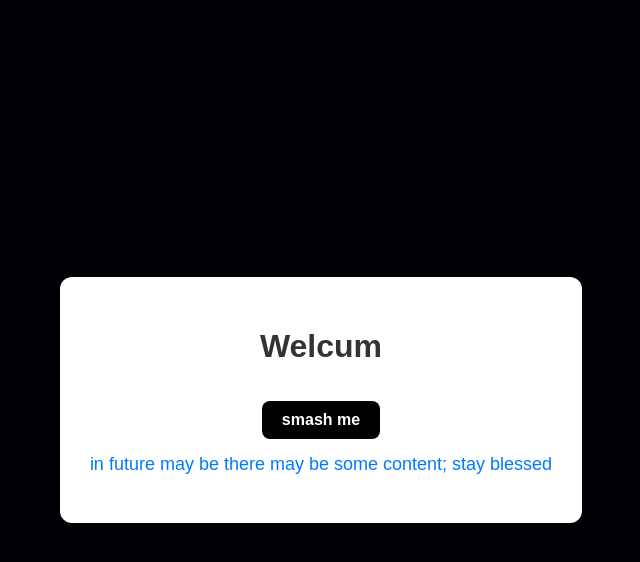
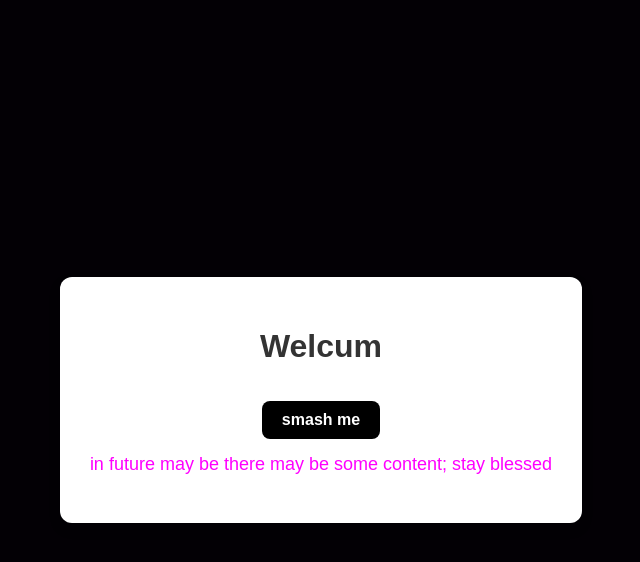
Before and after one commit to web-head-23/black.ink, a plain HTML site: page index.html in a window 1280 px wide. Both pictures are taken after a click on the button "smash me". Shown: the whole page, without its empty margins (319-959 px from the left). Drawn offline with Linux system fonts and the light colour scheme.

Commit message:
Update index.html

```diff
--- a/index.html
+++ b/index.html
@@ -66,7 +66,7 @@
     function changeMessage() {
       const msg = document.getElementById("message");
       msg.textContent = "in future may be there may be some content; stay blessed";
-      msg.style.color = "#007bff";
+      msg.style.color = "#ff00ff";
     }
   </script>
 
```
